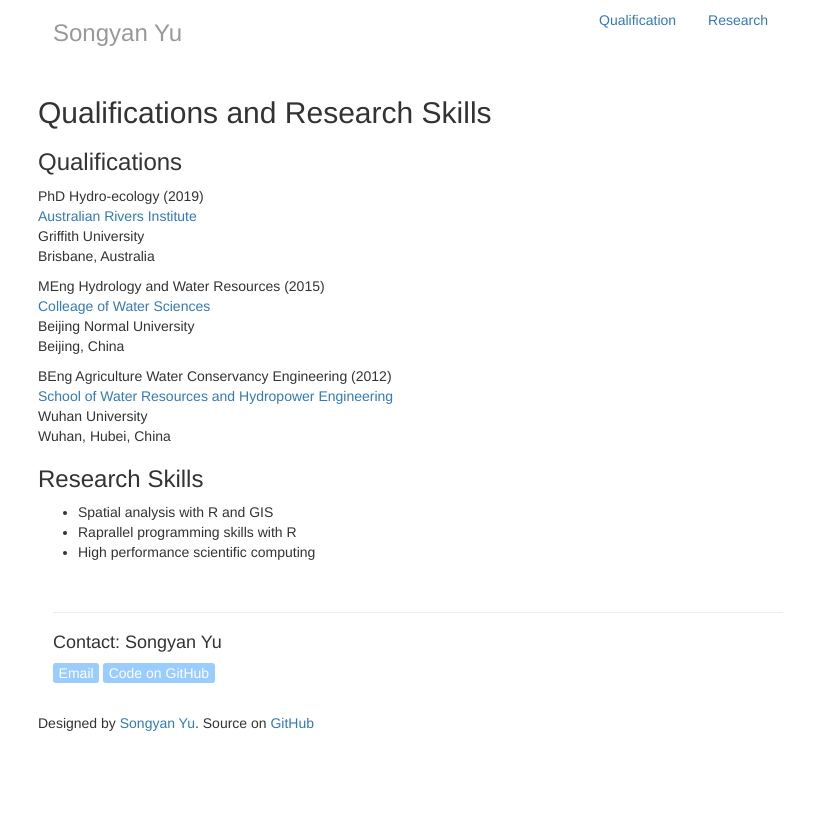
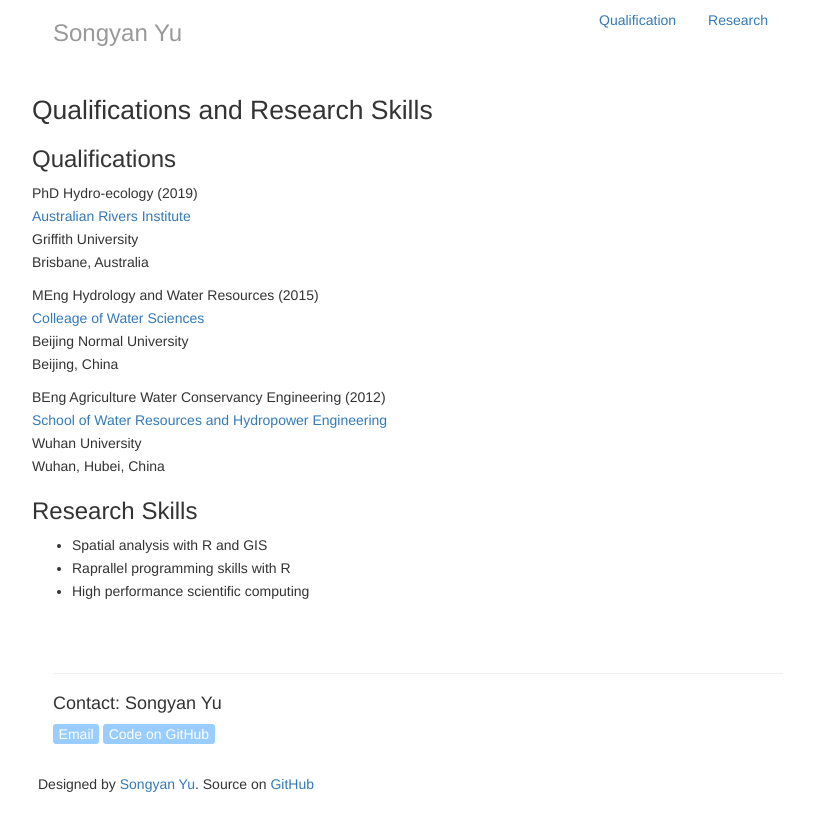
Before and after one commit to SongyanYu/SongyanYu.github.io, a Jekyll site: the page built from qualification.html, in a window 1280 px wide. Shown: the top 831 px of the page, without its empty margins (32-846 px from the left). Built offline with Jekyll 4.4.1, drawn with Linux system fonts in a browser that asks for light colours.

Commit message:
update div class

```diff
--- a/qualification.html
+++ b/qualification.html
@@ -2,7 +2,7 @@
 layout: default
 title: Qualification
 ---
-<div class="container">
+<div class="cv">
 <h2>Qualifications and Research Skills</h2>
 
 <h3 id="qualifications">Qualifications</h3>
```
